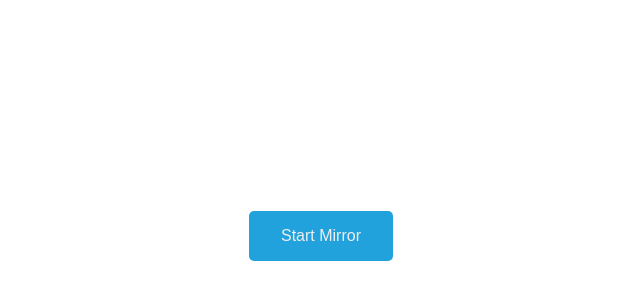
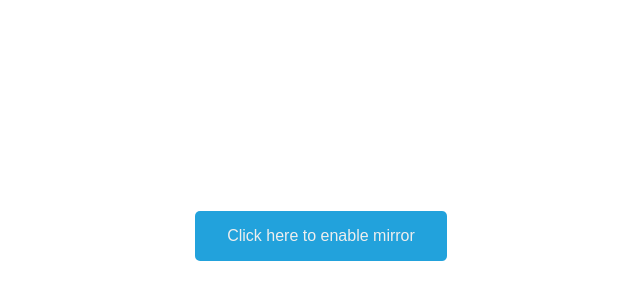
Before and after one commit to franreysaycon/gatsby-pwa-mirror, a Gatsby site: page / in a window 1280 px wide. Shown: the part 164-464 px from the top of the page, without its empty margins (319-959 px from the left). Built offline with nearby package versions, Linux system fonts and the light colour scheme; Gatsby itself is replaced by a stand-in of ours.

Commit message:
Minor fixes

```diff
--- a/gatsby-config.js
+++ b/gatsby-config.js
@@ -13,7 +13,7 @@ module.exports = {
       resolve: `gatsby-plugin-manifest`,
       options: {
         name: `FSAYCON.DEV Gatsby Mirror PWA`,
-        short_name: `starter`,
+        short_name:  `See your Face`,
         start_url: `/`,
         background_color: `#663399`,
         theme_color: `#663399`,
--- a/src/components/Mirror.js
+++ b/src/components/Mirror.js
@@ -15,8 +15,8 @@ const VideoRef = styled.video`
   min-width: 100%;
   min-height: 100%;
 
-  width: auto;
-  height: auto;
+  width: 100%;
+  height: 100%;
 
   position: relative;
   top: 50%;
@@ -28,9 +28,7 @@ const isBrowser = typeof window !== 'undefined'
 
 const Mirror = () => {
   const videoRef = useRef()
-  const [error, setError] = useState(false)
   const [permissionGranted, setPermissionGranted] = useState(false)
-  const supportsMedia = isBrowser && 'mediaDevices' in navigator && 'getUserMedia' in navigator.mediaDevices
   const askForCameraPermission = async () => {
     if(isBrowser){
       try {
@@ -40,21 +38,16 @@ const Mirror = () => {
         videoRef.current.srcObject = stream
         videoRef.current.play()
         setPermissionGranted(true)
-        if(error){
-            setError(false)
-        }
       }
-      catch(e) {
-        setError(true)
+      catch(e){
+        alert('Something went wrong. Please check permissions and make sure you have a working front camera.')
       }
     }
   }
 
   return (
     <MirrorContainer>
-      {!supportsMedia && <span>Your device doesn't support camera.</span>}
-      {!permissionGranted && <Button onClick={askForCameraPermission}>Start Mirror</Button>}
-      {error && <span>Something went wrong. <br/> Please allow permissions and make sure front camera is working.</span>}
+      {!permissionGranted && <Button onClick={askForCameraPermission}>Click here to enable mirror</Button>}
       <VideoRef ref={videoRef} show={permissionGranted} />
     </MirrorContainer>
   )
```
